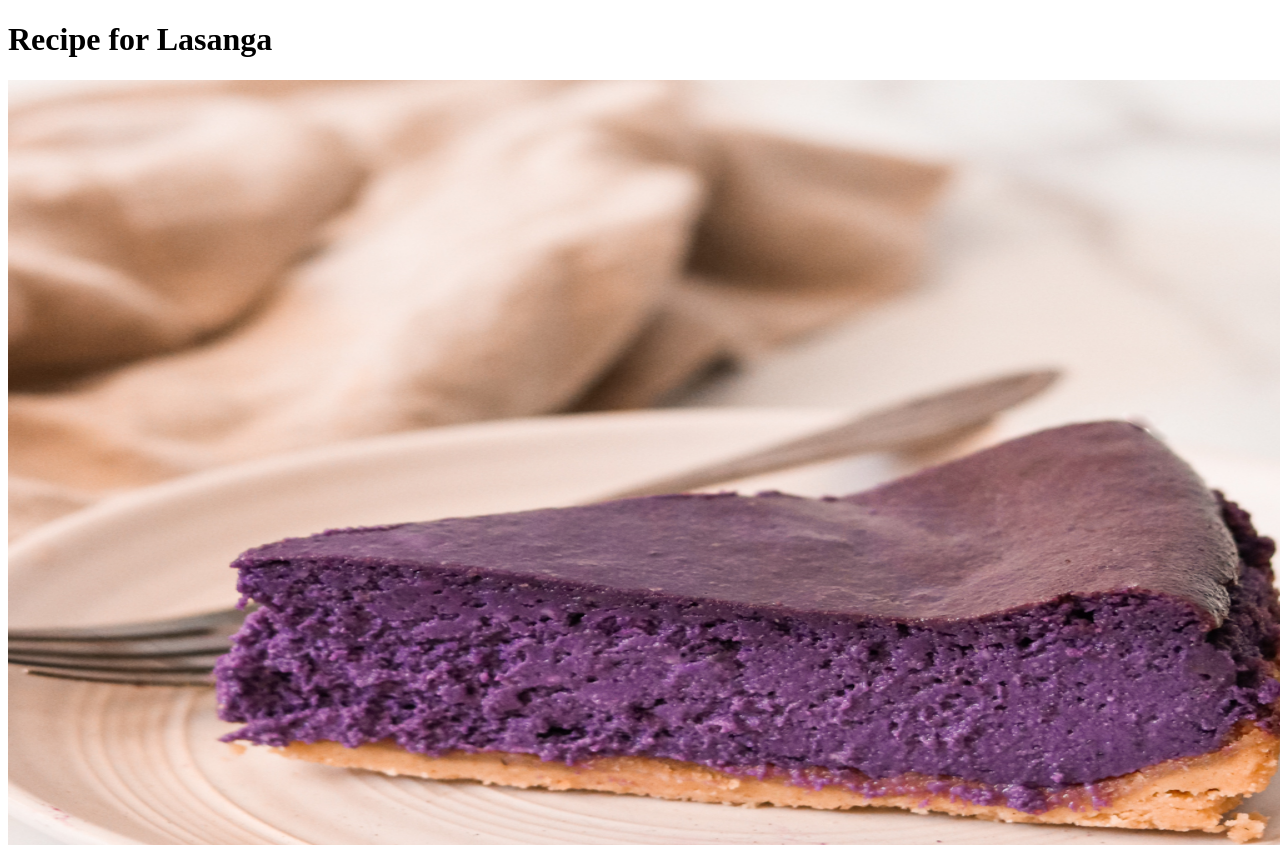
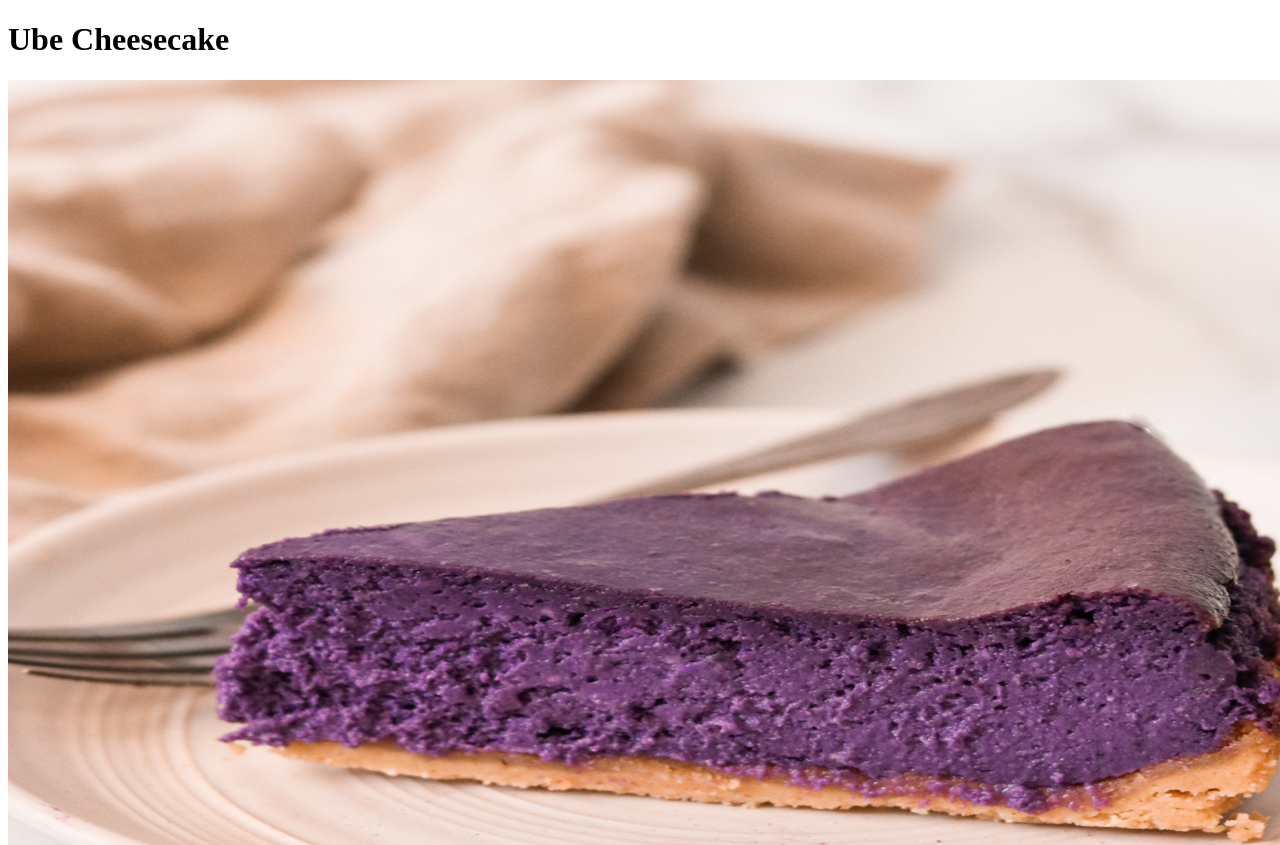
Before and after one commit to paulnguyen5634/odin-recipes, a plain HTML site: page Recipes/ube_cheesecake.html in a window 1280 px wide. Shown: the top 845 px of the page. Drawn offline with Linux system fonts and the light colour scheme.

Commit message:
Fixed Title header for Ube recipe

```diff
--- a/Recipes/ube_cheesecake.html
+++ b/Recipes/ube_cheesecake.html
@@ -7,7 +7,7 @@
     <link rel="stylesheet" href="style.css">
 </head>
 <body>
-    <h1>Recipe for Lasanga</h1>
+    <h1>Ube Cheesecake</h1>
     <!-- Image of Lasagna -->
     <!-- Goes to PRIOR directory and located the img folder -->
     <img class = "recipeImage" src="../img/ube-cheesecake.jpg">
```
